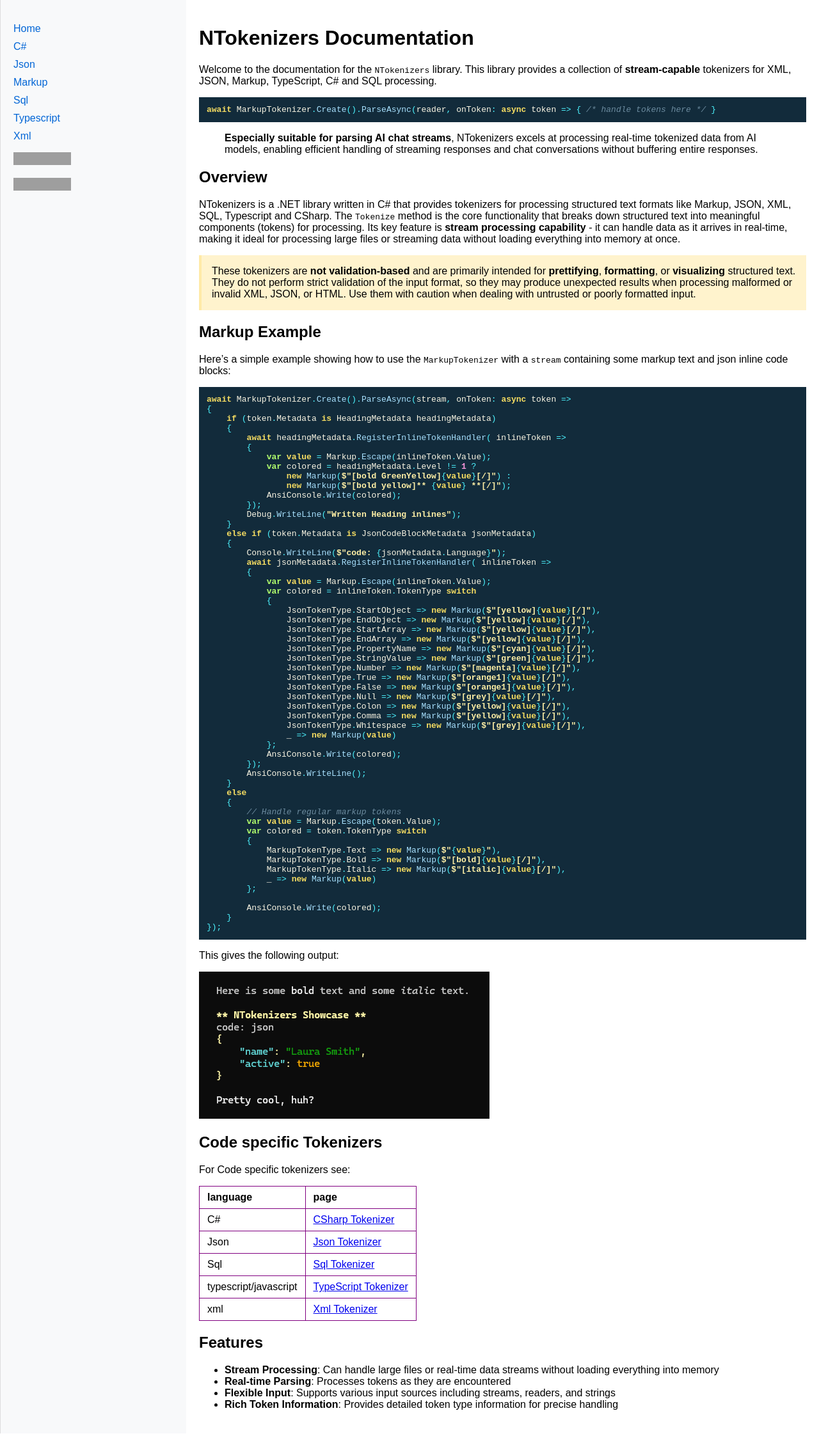
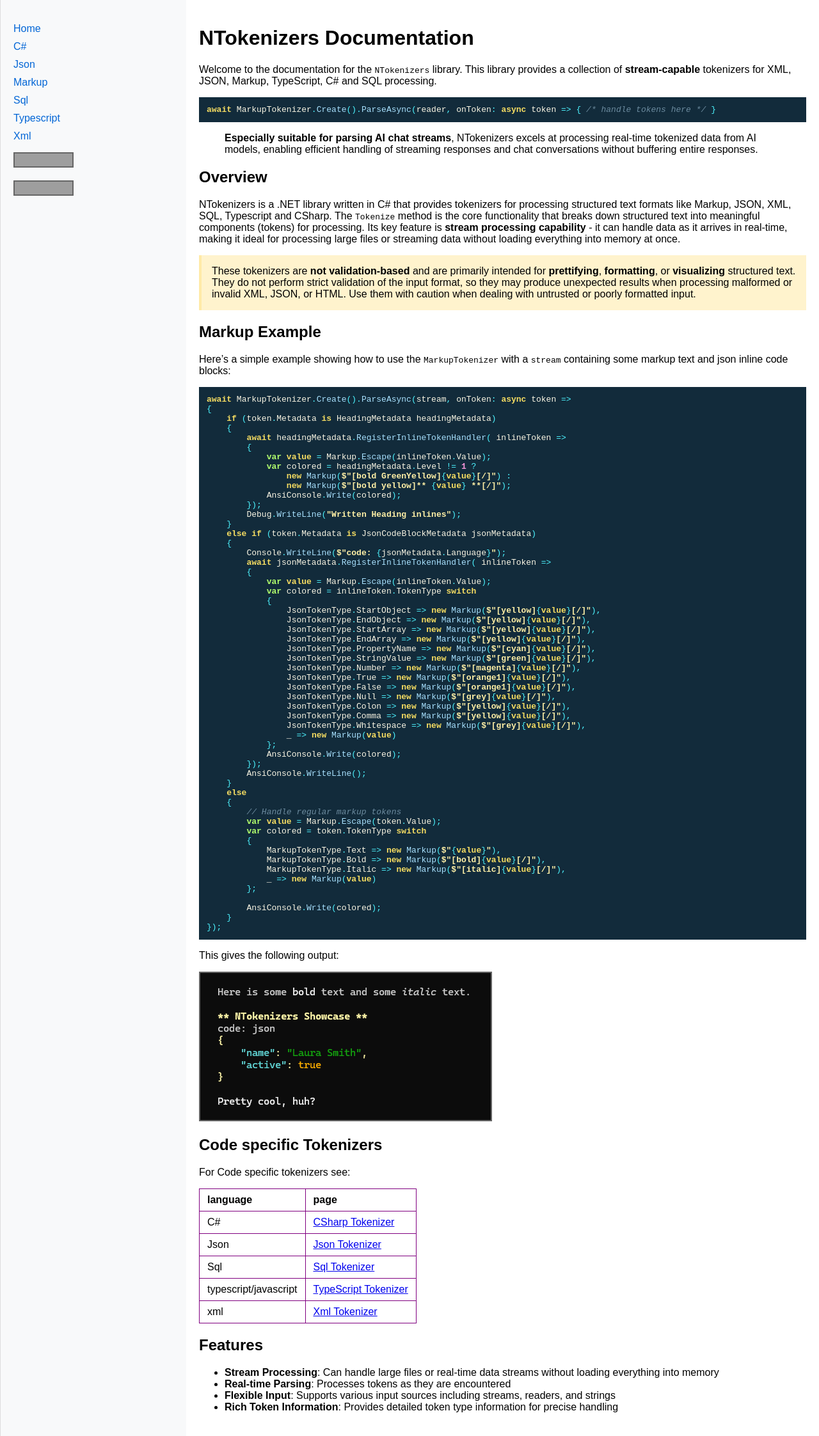
Before and after one commit to crwsolutions/ntokenizers, a Jekyll site: the page built from docs/index.md, in a window 1280 px wide. Shown: the whole page at 64% size. Built offline with Jekyll 4.4.1, drawn with Linux system fonts in a browser that asks for light colours; grey boxes are pictures that could not be loaded.

Commit message:
docs: style.css: give img border

```diff
--- a/docs/assets/css/style.css
+++ b/docs/assets/css/style.css
@@ -59,3 +59,7 @@ td, th {
     padding: 8px 12px;
     border: 1px solid purple;
 }
+
+img {
+    border: solid 2px #666;
+}
```
